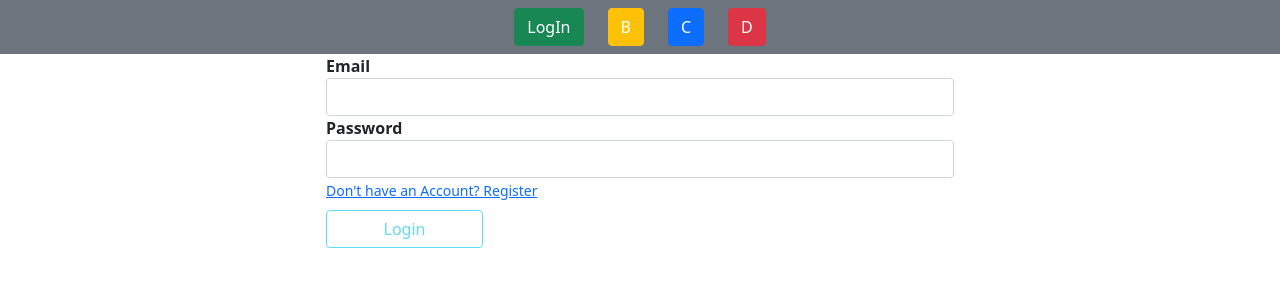
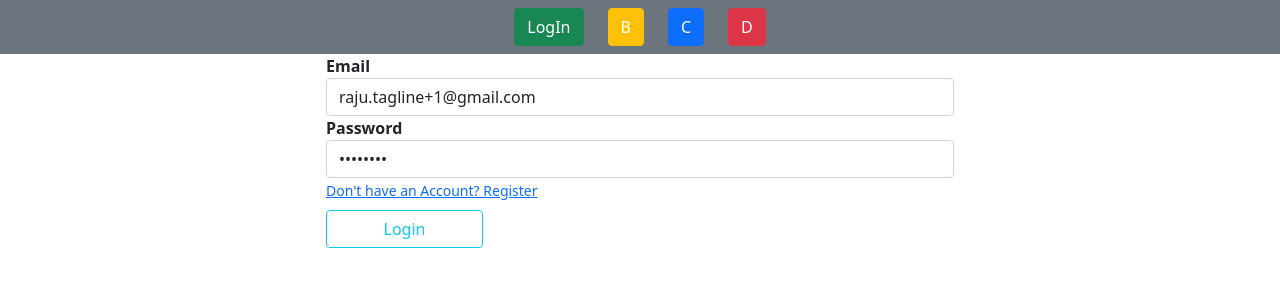
Before and after one commit to raju-tagline/exam-demo, an Angular app: page /users/login in a window 1280 px wide. Shown: the top 300 px of the page. Built offline with nearby package versions, Linux system fonts and the light colour scheme.

Commit message:
set default value for user login

```diff
--- a/src/app/modules/student/edit-student-profile/edit-student-profile.component.ts
+++ b/src/app/modules/student/edit-student-profile/edit-student-profile.component.ts
@@ -43,9 +43,7 @@ export class EditStudentProfileComponent implements OnInit, AfterViewInit {
   }
   public save() {
     const userName: string | any = { name: this.reactiveForm.value.name };
-    console.log(typeof userName);
-    this.userDataService
-      .updateStudentProfile(userName)
+    this.userDataService.updateStudentProfile(userName)
       .subscribe((res: IEditStudentResponse): void => {
         localStorage.setItem('name', this.reactiveForm.value.name);
         this.router.navigate(['/student/profile']);
--- a/src/app/modules/users/user-login/user-login.component.html
+++ b/src/app/modules/users/user-login/user-login.component.html
@@ -3,14 +3,14 @@
         <form (ngSubmit)="onSubmit(mysignup.value)" #mysignup="ngForm">
         <label for="email"><strong>Email</strong></label>
         <div>
-            <input type="text" id="email" class="form-control" name="email" required pattern="^[a-z0-9._%+-]+@[a-z0-9.-]+.[a-z]{2,4}$" #email="ngModel" ngModel>
+            <input type="text" id="email" class="form-control" [(ngModel)]="userEmail" name="email" required pattern="^[a-z0-9._%+-]+@[a-z0-9.-]+.[a-z]{2,4}$" #email="ngModel" ngModel>
         </div>
         <div *ngIf="!email.valid && email.touched">
             <small class="text-danger">Enter valid email</small>
         </div>
         <label for="password"><strong>Password</strong></label>
         <div>
-            <input type="password" id="password" class="form-control" name="password" required minlength="6" #password="ngModel" ngModel>
+            <input type="password" id="password" [(ngModel)]="userPassword" class="form-control" name="password" required minlength="6" #password="ngModel" ngModel>
         </div>
         <div *ngIf="!password.valid && password.touched">
             <small class="text-danger">Please enter valid password</small>
--- a/src/app/modules/users/user-login/user-login.component.ts
+++ b/src/app/modules/users/user-login/user-login.component.ts
@@ -13,6 +13,8 @@ import { Router } from '@angular/router';
   styleUrls: ['./user-login.component.scss'],
 })
 export class UserLoginComponent implements OnInit {
+  public userEmail:string = "raju.tagline+1@gmail.com";
+  public userPassword:string = "Raju1234";
   constructor(
     private userDataService: UserDataService,
     private toastr: ToastrService,
--- a/src/app/user-data.service.ts
+++ b/src/app/user-data.service.ts
@@ -138,21 +138,29 @@ export class UserDataService implements OnInit {
     );
   }
 
-  public studentExamPaper(examId:string): Observable<IStudentExamPaperResponse> {
+  public studentExamPaper(
+    examId: string
+  ): Observable<IStudentExamPaperResponse> {
     const headers = new HttpHeaders().set('access-token', this.token);
     return this.http.get<IStudentExamPaperResponse>(
-      `${this.url}student/examPaper?id=` +examId ,
+      `${this.url}student/examPaper?id=` + examId,
       {
         headers: headers,
       }
     );
   }
 
-  public updateStudentProfile(userId:string) :Observable<IEditStudentResponse>{
+  public updateStudentProfile(
+    userId: string
+  ): Observable<IEditStudentResponse> {
     const headers = new HttpHeaders().set('access-token', this.token);
-    return this.http.put<IEditStudentResponse>(`${this.url}student/studentProfile`,userId,{
-      headers:headers
-    });
+    return this.http.put<IEditStudentResponse>(
+      `${this.url}student/studentProfile`,
+      userId,
+      {
+        headers: headers,
+      }
+    );
   }
 
   public LogOut(): void {
```
